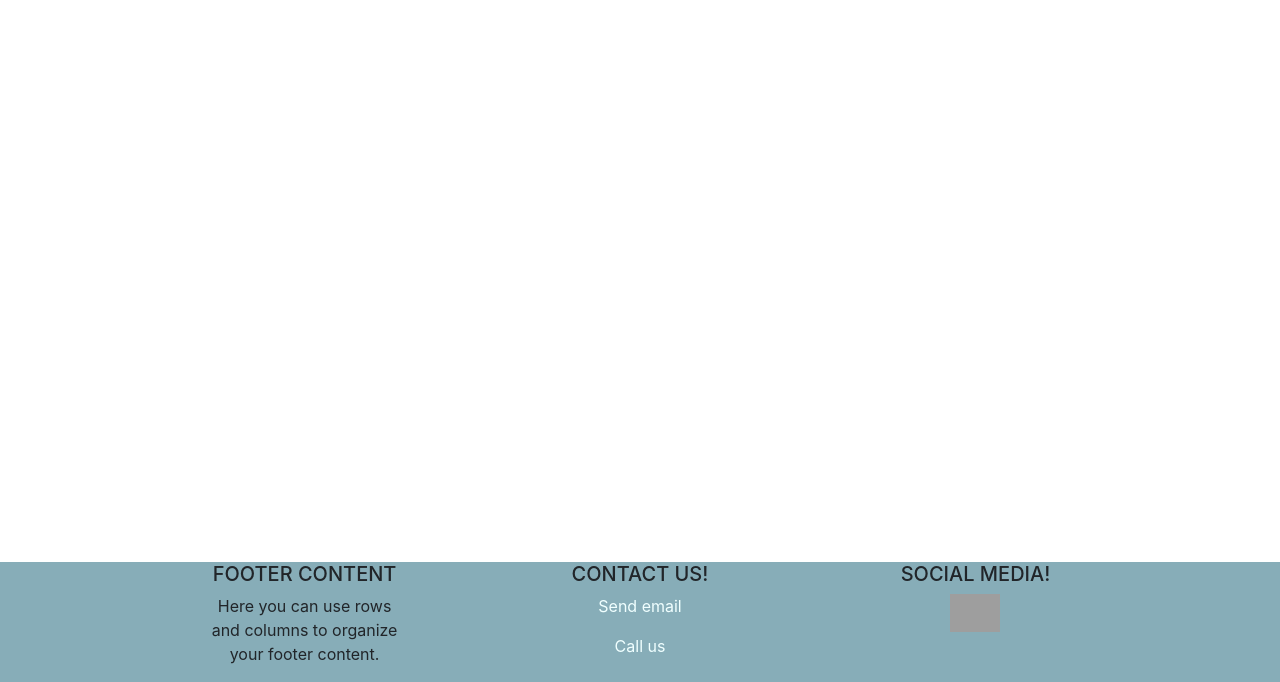
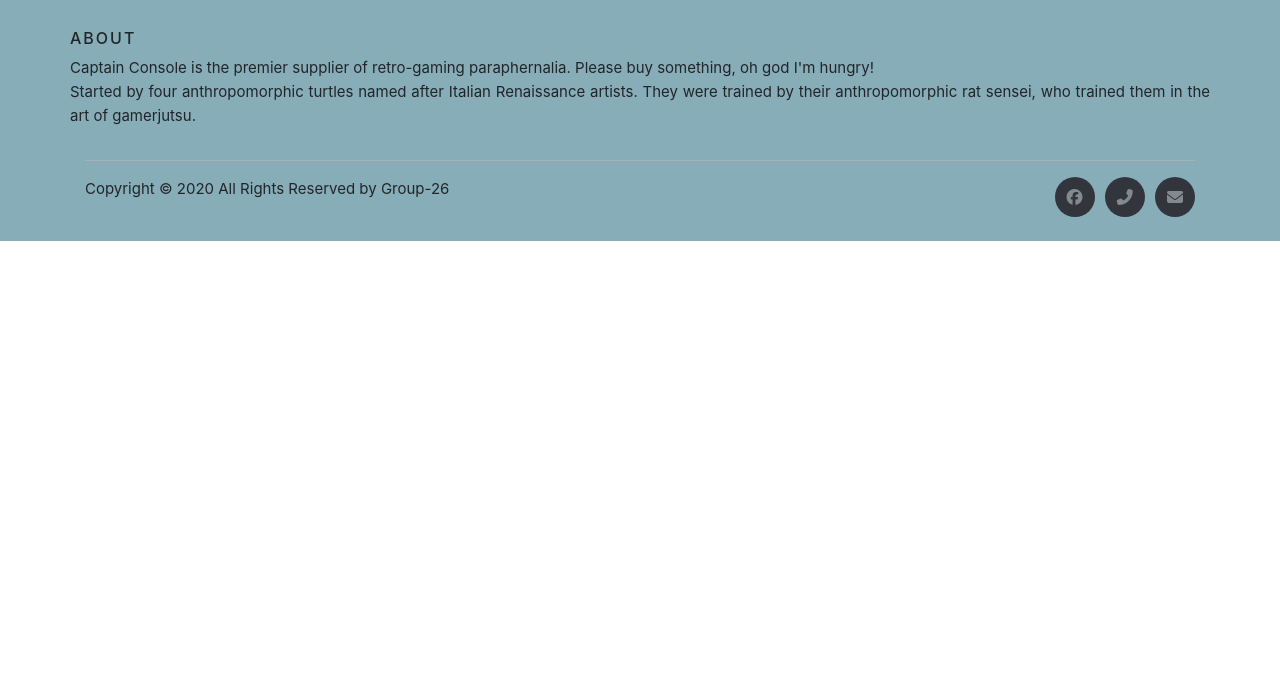
Before and after one commit to Akzelele/CaptainConsole, a Django app: page / in a window 1280 px wide. Shown: the part 118-800 px from the top of the page. Run offline with Django 3.2, Linux system fonts and the light colour scheme; data that the repository does not hold is empty; some libraries are stand-ins or nearby versions; grey boxes are pictures that could not be loaded.

Commit message:
bootiful cart icon, bootiful footerboi

```diff
--- a/static/css/main.css
+++ b/static/css/main.css
@@ -1,7 +1,8 @@
 .items{
     display: flex;
     flex-wrap:wrap;
-    align-content: flex-start ;
+    align-items: center ;
+    justify-content: center;
 }
 .SingleItem {
     background-color: lavender;
@@ -100,10 +101,123 @@
     width: 150px;
 }
 
-.FooterContainer{
-    border-top: black;
-    background-color: #87adb8;
-    position: relative;
+.site-footer
+{
+  background-color:#87adb8;
+  padding:45px 0 20px;
+  font-size:15px;
+  line-height:24px;
+
+}
+.site-footer hr
+{
+  border-top-color:#bbb;
+  opacity:0.5
+}
+.site-footer hr.small
+{
+  margin:20px 0
+}
+.site-footer h6
+{
+  font-size:16px;
+  text-transform:uppercase;
+  margin-top:5px;
+  letter-spacing:2px
+}
+
+
+.site-footer .social-icons
+{
+  text-align:right
+}
+.site-footer .social-icons a
+{
+  width:40px;
+  height:40px;
+  line-height:40px;
+  margin-left:6px;
+  margin-right:0;
+  border-radius:100%;
+  background-color:#33353d
+}
+.copyright-text
+{
+  margin:0
+}
+@media (max-width:991px)
+{
+  .site-footer [class^=col-]
+  {
+    margin-bottom:30px
+  }
+}
+@media (max-width:767px)
+{
+  .site-footer
+  {
+    padding-bottom:0
+  }
+  .site-footer .copyright-text,.site-footer .social-icons
+  {
+    text-align:center
+  }
+}
+.social-icons
+{
+  padding-left:0;
+  margin-bottom:0;
+  list-style:none
+}
+.social-icons li
+{
+  display:inline-block;
+  margin-bottom:4px
+}
+.social-icons li.title
+{
+  margin-right:15px;
+  text-transform:uppercase;
+  color:#96a2b2;
+  font-weight:700;
+  font-size:13px
+}
+.social-icons a{
+  background-color:#eceeef;
+  color:#818a91;
+  font-size:16px;
+  display:inline-block;
+  line-height:44px;
+  width:44px;
+  height:44px;
+  text-align:center;
+  margin-right:8px;
+  border-radius:100%;
+  -webkit-transition:all .2s linear;
+  -o-transition:all .2s linear;
+  transition:all .2s linear
+}
+.social-icons a:active,.social-icons a:focus,.social-icons a:hover
+{
+  color:#fff;
+  background-color:#87adb8;
+}
+.social-icons.size-sm a
+{
+  line-height:34px;
+  height:34px;
+  width:34px;
+  font-size:14px
+}
+
+@media (max-width:767px)
+{
+  .social-icons li.title
+  {
+    display:block;
+    margin-right:0;
+    font-weight:600
+  }
 }
 
 .EntirePage{
@@ -116,9 +230,7 @@
     height: 100vh;
 }
 
-.footer{
-    margin-top: auto;
-}
+
 
 @keyframes zoom-in {
   0% {
--- a/templates/base.html
+++ b/templates/base.html
@@ -7,7 +7,7 @@
     <title>Captain Console</title>
     <link rel="stylesheet" href="https://stackpath.bootstrapcdn.com/bootstrap/4.4.1/css/bootstrap.min.css" integrity="sha384-Vkoo8x4CGsO3+Hhxv8T/Q5PaXtkKtu6ug5TOeNV6gBiFeWPGFN9MuhOf23Q9Ifjh" crossorigin="anonymous">
     <link rel="stylesheet" href="{% static 'css/main.css' %}"/>
-
+    <script src="https://kit.fontawesome.com/0a067bba0f.js" crossorigin="anonymous"></script>
 </head>
 <body class="EntirePage">
 <div class="PageContent">
--- a/templates/footer.html
+++ b/templates/footer.html
@@ -1,71 +1,45 @@
-<!-- Footer -->
-<footer class="footer">
-<div class="FooterContainer">
-  <!-- Footer Links -->
-  <div class="container-fluid text-center">
-    <!-- Grid row -->
-    <div class="row justify-content-md-center">
+  <!-- Site footer -->
+    <footer class="site-footer">
+      <div class="container">
         <div class="row">
 
-      <!-- Grid column -->
-      <div class="col-md-3 mt-md-0 mt-0">
-
-        <!-- Content -->
-        <h5 class="text-uppercase">Footer Content</h5>
-        <p>Here you can use rows and columns to organize your footer content.</p>
+            <h6>About</h6>
+            <p class="text-justify">
+             Captain Console is the premier supplier of retro-gaming paraphernalia. Please buy something, oh god I'm hungry! <br>
+             Started by four anthropomorphic turtles named after Italian Renaissance artists. They were trained by their anthropomorphic rat sensei, who trained them in the art of gamerjutsu.
+            </p>
 
         </div>
-      <!-- Grid column -->
+        <hr>
+      </div>
+      <div class="container">
+        <div class="row">
+          <div class="col-md-8 col-sm-6 col-xs-12">
+            <p class="copyright-text">Copyright &copy; 2020 All Rights Reserved by Group-26
 
-      <hr class="clearfix w-100 d-md-none pb-3">
+            </p>
+          </div>
 
-      <!-- Grid column -->
-      <div class="col-md-6 mb-md-0 mb-3">
-
-        <!-- Links -->
-        <h5 class="text-uppercase">Contact us!</h5>
-
-        <ul class="list-unstyled">
+          <div class="col-md-4 col-sm-6 col-xs-12">
+            <ul class="social-icons">
               <li>
-            <a href="mailto:captainconsole@store.com">
-                <p style="color: azure">Send email</p>
+                <a class="facebook" href="https://www.facebook.com/Captain-Console-102456298132499">
+                <i class="fab fa-facebook"></i>
                 </a>
               </li>
               <li>
-            <a href="tel:+354-6666666">
-                <div>
-                    <p style="color: azure">Call us</p>
-                </div>
+                <a class="phone" href="tel:+354-6666666">
+                <i class="fas fa-phone-alt"></i>
                 </a>
                 </li>
-        </ul>
-
-      </div>
-      <!-- Grid column -->
-
-      <!-- Grid column -->
-      <div class="col-md-3 mb-md-0 mb-3">
-
-        <!-- Links -->
-        <h5 class="text-uppercase">Social media!</h5>
-
-        <ul class="list-unstyled">
               <li>
-            <a href="https://www.facebook.com/Captain-Console-102456298132499">
-                <img  alt="FacebookPage" src="https://facebookbrand.com/wp-content/uploads/2019/04/f_logo_RGB-Hex-Blue_512.png?w=512&h=512" width="50" height="">
+                <a class="email" href="mailto:contact@captainconsole.com">
+                <i class="fas fa-envelope"></i>
                 </a>
               </li>
+
             </ul>
-
-      </div>
-      <!-- Grid column -->
-
-    </div>
-    <!-- Grid row -->
           </div>
         </div>
-  <!-- Footer Links -->
       </div>
-
 </footer>
-<!-- Footer -->
--- a/templates/navigation.html
+++ b/templates/navigation.html
@@ -52,7 +52,7 @@
     </button>
 
     <a class="navbar-brand" id="Cart" href="/cart">
-        <img src="/static/images/shopping-cart-png-icon-free-download-301449.png" alt="Cart icon" width="80px"/>
+      <i class="fas fa-shopping-cart"></i>
     </a>
 </nav>
 
```
Lines whose indentation alone changed are shown as unchanged.
